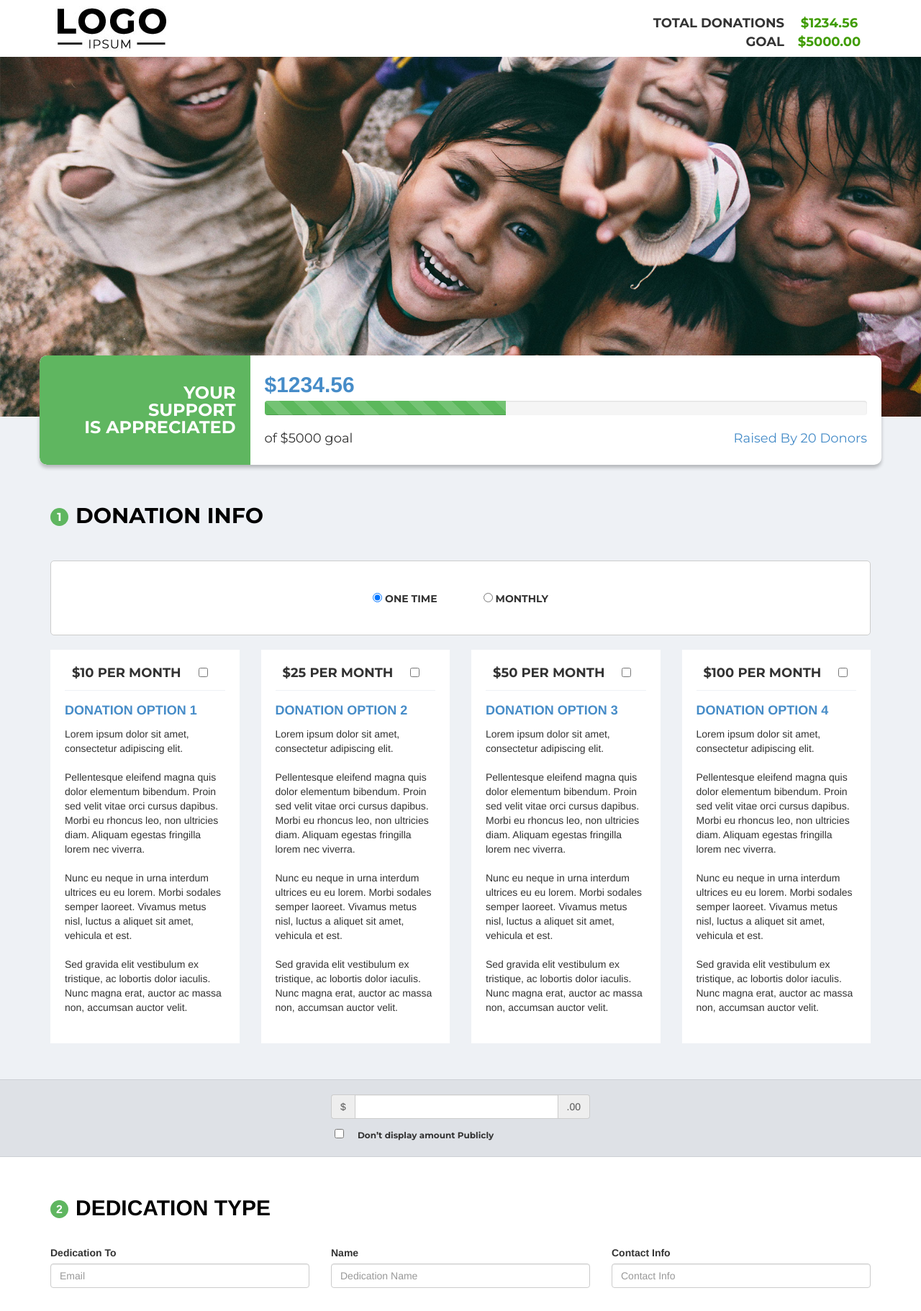
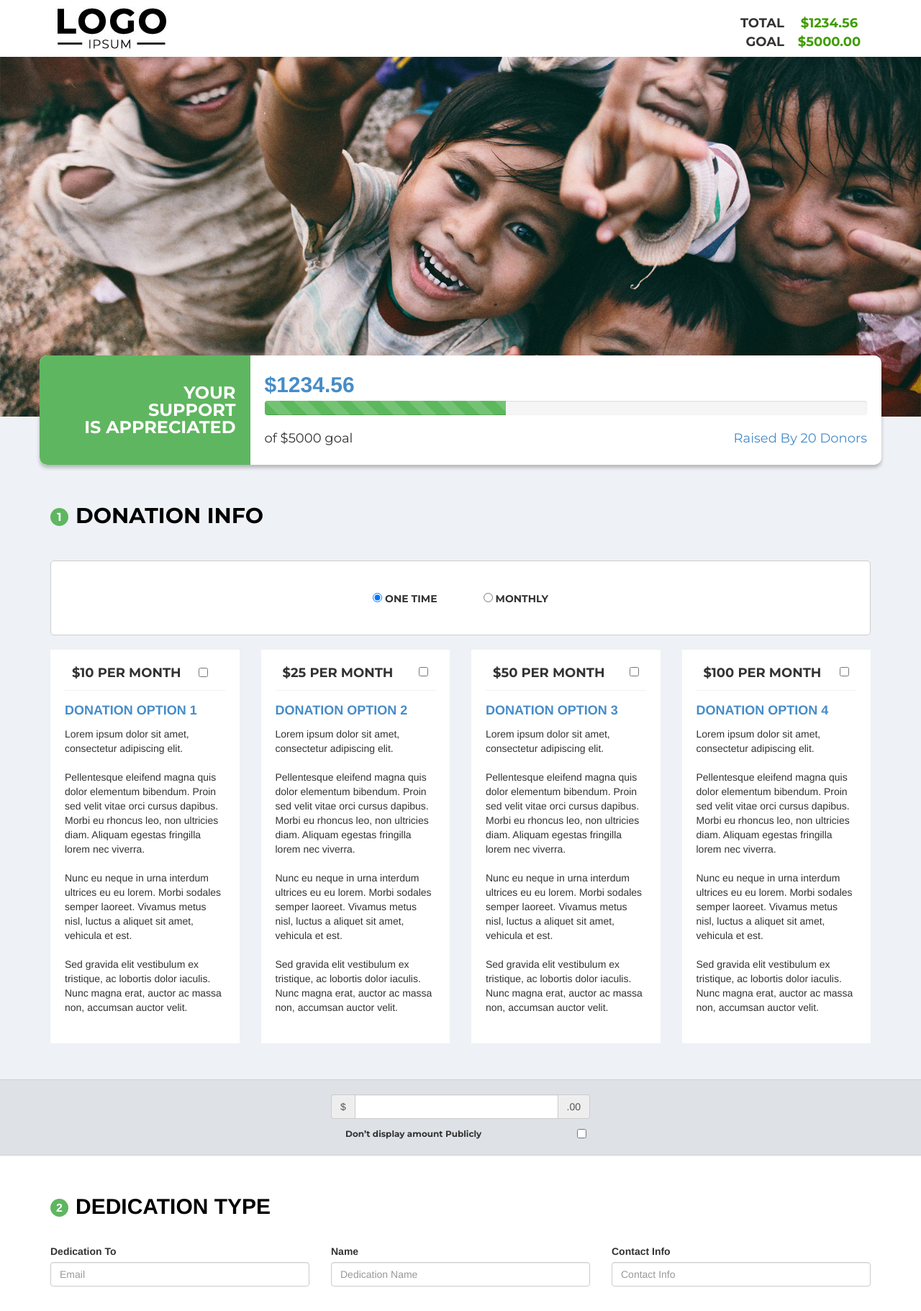
Before and after one commit to darrellweaverjr/donations, a PHP site: page / in a window 1280 px wide. Shown: the top 1822 px of the page at 72% size. Run offline with PHP 8.4, Linux system fonts and the light colour scheme.

Commit message:
added jquery checkboxes and fixed repsonsive classes

```diff
--- a/css/app.css
+++ b/css/app.css
@@ -149,6 +149,12 @@ body{
   padding: 0px 10px 10px;
   border-bottom: 1px solid #eef1f5;
   margin: 0 0 15px 0;
+}
+.divChecked {
+  box-shadow: 4px 6px 4px #b0b0b0;
+}
+.custom-control-input{
+  float: right;
 }
 .per-month-box{
   margin: 20px 0 0 0;
@@ -345,4 +351,12 @@ body{
   .your-support-sect{
     display: none;
   }
+  .section-titles {
+    font-size: 24px;
+    margin: 5px 0 0 10px;
+  }
+  .donation-radio li {
+    display: inline;
+    margin: 0 5px;
+  }
 }
--- a/index.html
+++ b/index.html
@@ -21,7 +21,7 @@
                 <div class="donation-amounts">
                   <div class="donations-sect">
                     <div class="donation-label-amount">$1234.56</div>
-                    <div class="donation-label">total donations</div>
+                    <div class="donation-label">total</div>
                   </div>
                   <div class="donations-sect">
                     <div class="donation-label-amount">$5000.00</div>
@@ -89,11 +89,11 @@
             </div>
             <div class="row">
               <div class="col-md-3">
-                <div class="per-month-box">
+                <div class="per-month-box" id="per-month-1">
                   <!-- Default checked -->
                   <div class="custom-control custom-checkbox">
                     <label class="donation-amount-check-label" for="defaultChecked1">$10 Per Month</label>
-                    <input type="checkbox" class="custom-control-input" id="defaultChecked1">
+                    <input type="checkbox" class="per-month-box" id="defaultChecked1">
                   </div>
                   <div class="donation-title">Donation option 1</div>
                   <div class="donation-details">
@@ -115,7 +115,7 @@
                 </div>
               </div>
               <div class="col-md-3">
-                <div class="per-month-box">
+                <div class="per-month-box" id="per-month-2">
                   <!-- Default checked -->
                   <div class="custom-control custom-checkbox">
                     <label class="donation-amount-check-label" for="defaultChecked2">$25 Per Month</label>
@@ -141,7 +141,7 @@
                 </div>
               </div>
               <div class="col-md-3">
-                <div class="per-month-box">
+                <div class="per-month-box" id="per-month-3">
                   <!-- Default checked -->
                   <div class="custom-control custom-checkbox">
                     <label class="donation-amount-check-label" for="defaultChecked3">$50 Per Month</label>
@@ -167,7 +167,7 @@
                 </div>
               </div>
               <div class="col-md-3">
-                <div class="per-month-box">
+                <div class="per-month-box" id="per-month-4">
                   <!-- Default checked -->
                   <div class="custom-control custom-checkbox">
                     <label class="donation-amount-check-label" for="defaultChecked4">$100 Per Month</label>
@@ -384,5 +384,6 @@
         </div>
         <script src="https://code.jquery.com/jquery-3.4.1.js" integrity="sha256-WpOohJOqMqqyKL9FccASB9O0KwACQJpFTUBLTYOVvVU=" crossorigin="anonymous"></script>
         <script src="js/bootstrap.js"></script>
+        <script src="js/app.js"></script>
     </body>
 </html>
```
Also changed, not shown: js/app.js (added, +67 -0 lines).
